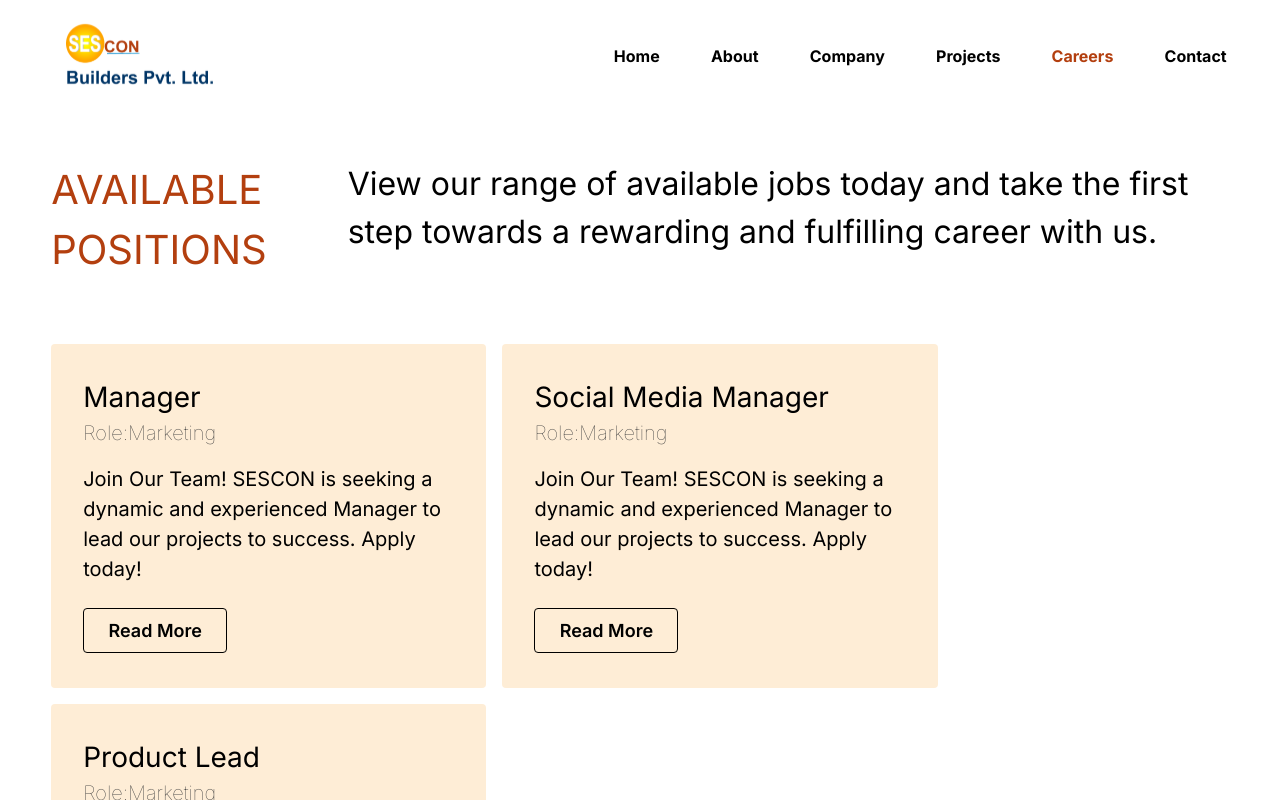
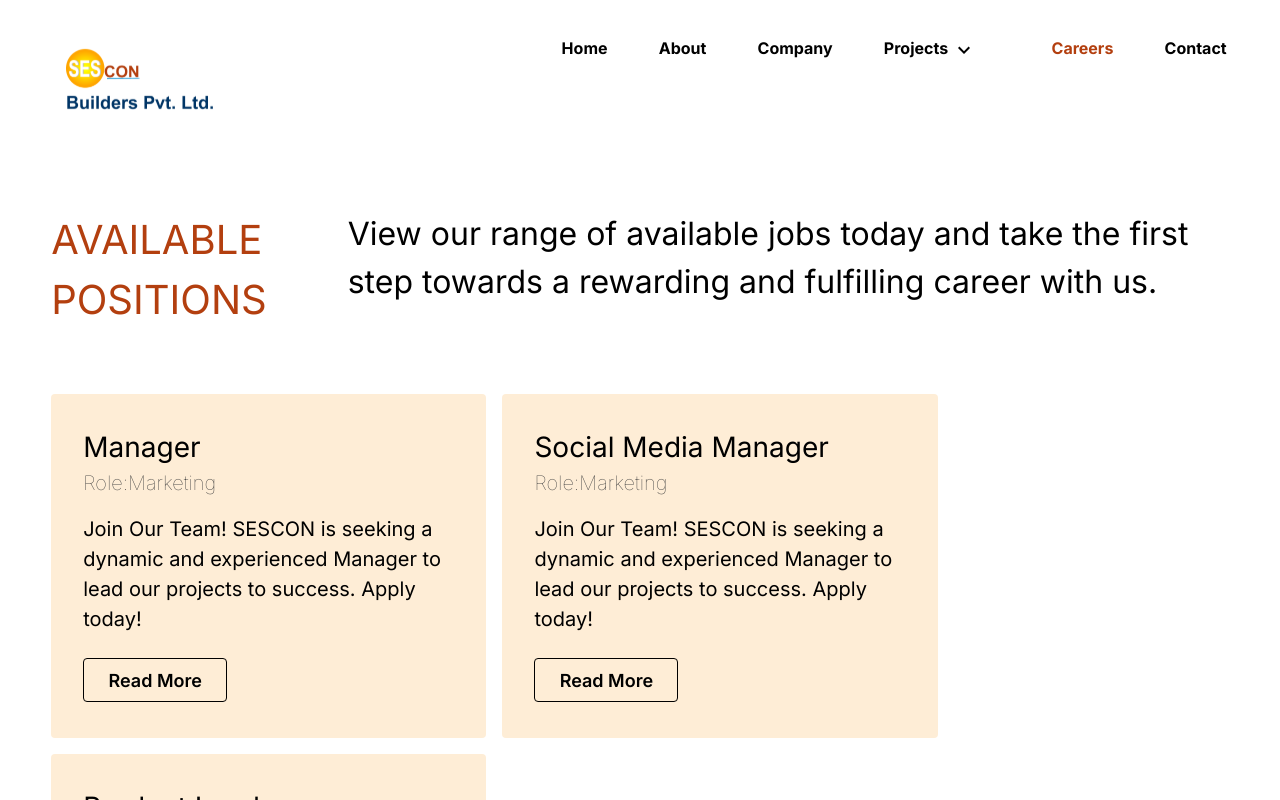
Before and after one commit to abhinandnn/SesconWebsite, a Next.js app: page /careers in a window 1280 px wide. Shown: the top 800 px of the page. Built offline with nearby package versions, Linux system fonts and the light colour scheme.

Commit message:
make navbar responsive

```diff
--- a/package.json
+++ b/package.json
@@ -13,6 +13,7 @@
     "@emotion/styled": "^11.11.5",
     "@headlessui/react": "^2.1.2",
     "@heroicons/react": "^2.1.4",
+    "@mui/icons-material": "^5.16.0",
     "@mui/material": "^5.15.21",
     "animate.css": "^4.1.1",
     "aos": "^3.0.0-beta.6",
--- a/src/components/navbar.js
+++ b/src/components/navbar.js
@@ -4,6 +4,7 @@ import logo from "@/assets/logo.svg";
 import Image from "next/image";
 import Link from "next/link";
 import { usePathname } from "next/navigation";
+import KeyboardArrowDownIcon from "@mui/icons-material/KeyboardArrowDown";
 import { FadeInSection } from "@/utils/animation";
 import {
   Disclosure,
@@ -11,6 +12,7 @@ import {
   DisclosurePanel,
 } from "@headlessui/react";
 import { Bars3Icon, XMarkIcon } from "@heroicons/react/24/outline";
+import { useRouter } from "next/navigation";
 
 function classNames(...classes) {
   return classes.filter(Boolean).join(" ");
@@ -19,74 +21,122 @@ function classNames(...classes) {
 function Navbar() {
   const pathname = usePathname();
   const [current, setCurrent] = useState(pathname);
+  const [hover, setHover] = useState(false);
+  const [full, setFull] = useState(false);
+  const router = useRouter();
 
   const navigation = [
     { name: "Home", href: "/home" },
     { name: "About", href: "/about" },
     { name: "Company", href: "/company" },
-    { name: "Projects", href: "/projects/ongoing" },
+    { name: "Projects", href: "" },
     { name: "Careers", href: "/careers" },
     { name: "Contact", href: "/contact" },
   ];
 
+  const hoverHandler = (item) => {
+    if (item.name === "Projects") {
+      setHover(true);
+    }
+  };
+
+  const hoverLeaveHandler = (item) => {
+    if (item.name === "Projects") {
+      setHover(false);
+    }
+  };
+
+  const handleProjectsClick = (path) => {
+    router.push(path);
+    setCurrent(path);
+  };
+
   return (
     <FadeInSection>
       <div>
-        <div className="w-11/12 mx-auto mob:px-[6vw] z-20 pt-[1rem] flex justify-between">
+        <div className="w-11/12 mx-auto  z-20 pt-[1rem] flex justify-between">
           <Image
             className="md1:scale-80 sm:scale-70 md1:ml-[-1.5rem] md1:mt-[-0.5rem] sm:mt-[-0.75rem] "
             src={logo}
             alt="logo"
           />
           <div
-            className={`flex gap-[4vw] text-[1rem] md1:hidden ${
-              pathname == "/ongoing" ||
-              pathname == "/contact" ||
-              pathname == "/careers" ||
-              pathname == "/company" ||
-              pathname == "/projects/ongoing/all" ||
-              pathname == "/projects/completed/all"
+            className={`flex gap-[4vw] text-[1rem] md1:hidden items-baseline mt-5 ${
+              pathname === "/ongoing" ||
+              pathname === "/contact" ||
+              pathname === "/careers" ||
+              pathname === "/company" ||
+              pathname === "/projects/ongoing/all" ||
+              pathname === "/projects/completed/all"
                 ? "text-black"
                 : "text-white"
             } items-center font-bold`}
           >
-            {navigation.map((item) => (
-              <Link href={item.href} key={item.name}>
+            {navigation.map((item, index) => (
               <div
-                  onClick={() => setCurrent(item.href)}
-                  className={`cursor-pointer ${
+                key={index}
+                className="flex flex-col"
+                onMouseEnter={() => hoverHandler(item)}
+                onMouseLeave={() => hoverLeaveHandler(item)}
+              >
+                <Link href={item.href}>
+                  <div
+                    onClick={
+                      item.name !== "Projects"
+                        ? () => setCurrent(item.href)
+                        : null
+                    }
+                    className={`cursor-pointer relative ${
                       current === item.href ? "text-[#B33F0F]" : ""
                     }`}
                   >
-                  {item.name}
+                    {item.name}{" "}
+                    {item.name === "Projects" ? (
+                      <KeyboardArrowDownIcon />
+                    ) : null}
                   </div>
                 </Link>
+                {item.name === "Projects" ? (
+                  <div
+                    className={`mt-3 z-50 w-fit h-fit bg-white rounded-lg px-4 py-2 flex flex-col gap-2 font-semibold text-[16px] text-[#B33F0F] leading-6 cursor-pointer transition-opacity duration-300 ${
+                      hover ? "opacity-100" : "opacity-0"
+                    }`}
+                  >
+                    <div onClick={() => handleProjectsClick("/projects/ongoing")}>Ongoing</div>
+                    <div onClick={() => handleProjectsClick("/projects/completed")}>Completed</div>
+                  </div>
+                ) : null}
+              </div>
             ))}
           </div>
-          <div className="absolute top-0 right-10 z-50">
-            <Disclosure as="nav" className="bg-none">
-              <div className="mx-auto max-w-7xl px-2 sm:px-6 lg:px-8">
+          <div  className={`   overflow-x-hidden  top-0  z-50 ${full?"right-0 w-[70vw] fixed":"right-4 absolute "}`}>
+            <Disclosure as="nav" className={` hidden md1:flex ${full?"bg-white h-[100vh] flex flex-col gap-4":"bg-none"}`}>
+              <div className="ml-1  space-y-1 pr-4 pl-1 pb-4 pt-2">
                 <div className="relative flex h-16 items-center justify-between">
-                  <div className="absolute inset-y-0 left-0 hidden items-center md:flex">
+                  <div className=" w-fit  hidden items-center md:flex">
                     {/* Mobile menu button */}
-                    <Disclosure.Button className="group relative inline-flex items-center justify-center rounded-md p-2 text-gray-400 hover:bg-gray-700 hover:text-white focus:outline-none focus:ring-2 focus:ring-inset focus:ring-white">
+                    <Disclosure.Button onClick={()=>setFull(!full)} className="group  relative inline-flex items-center justify-center rounded-md p-2 text-black hover:bg-gray-white hover:text-white">
                       <span className="absolute -inset-0.5" />
                       <span className="sr-only">Open main menu</span>
                       <Bars3Icon
                         aria-hidden="true"
-                        className="block h-6 w-6 group-data-[open]:hidden"
+                        className="block h-6 w-6  group-data-[open]:hidden"
+
                       />
+
                       <XMarkIcon
                         aria-hidden="true"
-                        className="hidden h-6 w-6 group-data-[open]:block"
+                        className="hidden  text-black h-6 w-6 group-data-[open]:block"
+
                       />
                     </Disclosure.Button>
                   </div>
+                {full?  <div><img src="/logo1.svg"/></div>:null}
                 </div>
               </div>
 
-              <Disclosure.Panel className="md:flex hidden">
-                <div className="space-y-1 px-2 pb-3 pt-2">
+              <Disclosure.Panel className="md:flex px-4 hidden self-end">
+                <div className="space-y-1 px-2 pb-3 pt-2 flex flex-col font-medium leading-5 gap-4 text-[20px] text-right ">
                   {navigation.map((item) => (
                     <Disclosure.Button
                       key={item.name}
@@ -96,8 +146,8 @@ function Navbar() {
                       className={classNames(
                         current === item.href
                           ? " text-[#B33F0F]"
-                          : "text-black hover:bg-[#bba094]",
-                        "block rounded-md px-3 py-2 text-base font-medium"
+                          : "text-[#4F4F4F] hover:bg-[#bba094]",
+                        "block rounded-md px-3 py-2  font-medium"
                       )}
                     >
                       {item.name}
```
Also changed, not shown: public/logo1.svg (added), 1 other file (tests, documents, lock files or other folders). Lines whose indentation alone changed are shown as unchanged.
